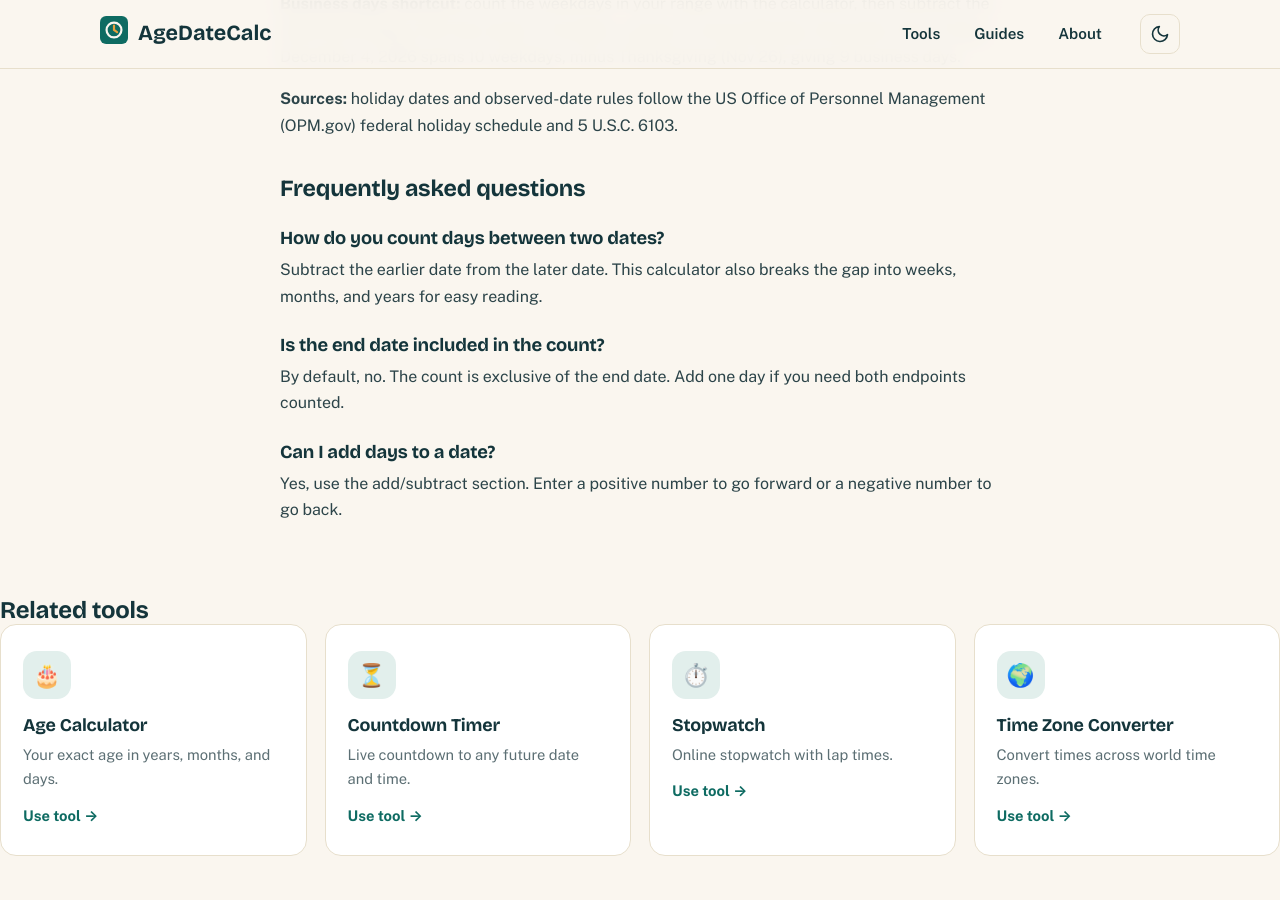
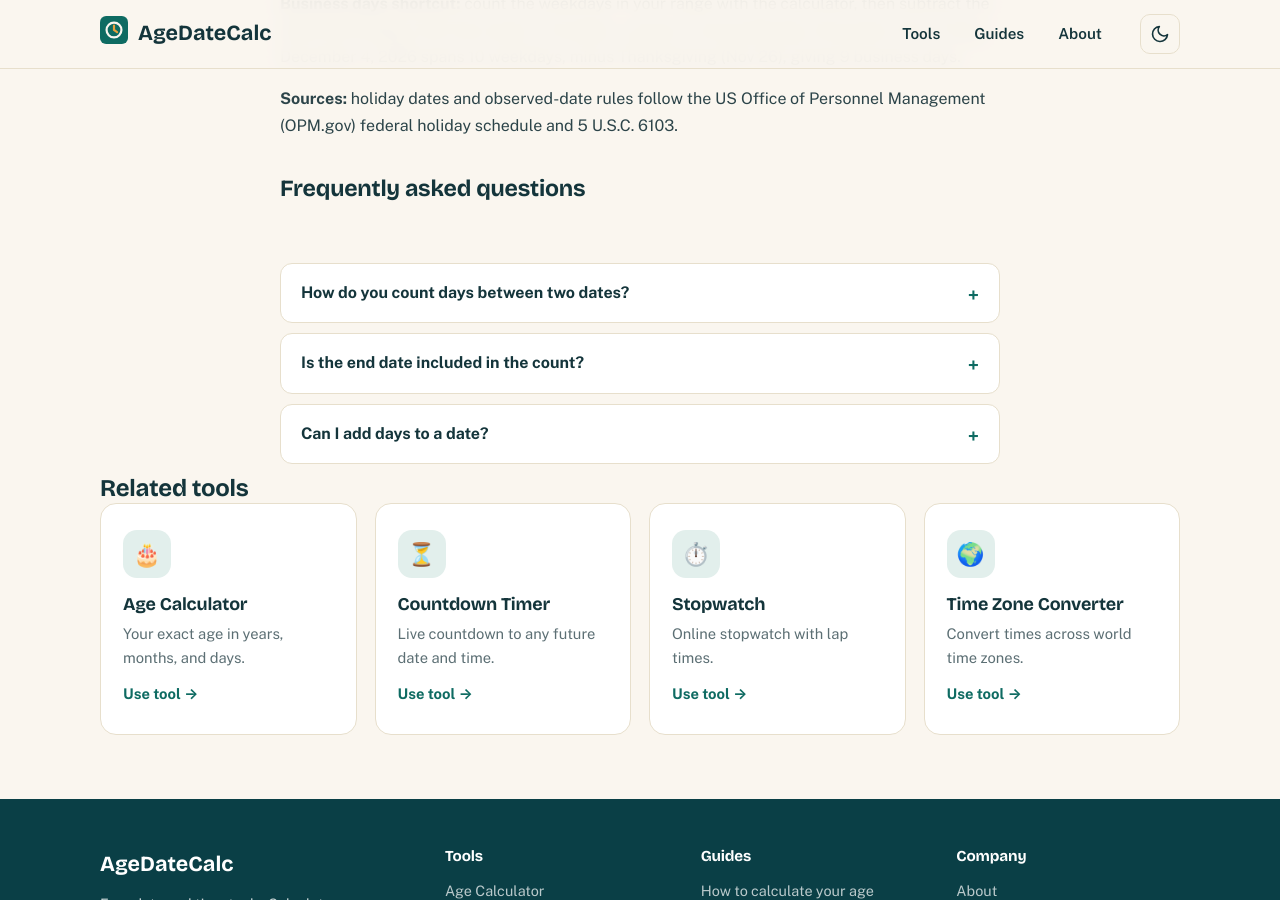
Before and after one commit to zaidmeo09-dhangal/agedatecalc, a Jekyll site: the page built from date-difference-calculator.md, in a window 1280 px wide and 900 px high, scrolled down 4217 px. Built offline with Jekyll 4.4.1, drawn with Linux system fonts in a browser that asks for light colours.

Commit message:
Design polish: FAQ accordions, related-tools spacing, blog archive, footer/nav updates

```diff
--- a/date-difference-calculator.md
+++ b/date-difference-calculator.md
@@ -183,22 +183,26 @@
 
 ## Frequently asked questions
 
-### How do you count days between two dates?
-
-Subtract the earlier date from the later date. This calculator also breaks the gap into weeks, months, and years for easy reading.
-
-### Is the end date included in the count?
-
-By default, no. The count is exclusive of the end date. Add one day if you need both endpoints counted.
-
-### Can I add days to a date?
-
-Yes, use the add/subtract section. Enter a positive number to go forward or a negative number to go back.
-
 </div>
 
-<h2 style="margin-top:8px">Related tools</h2>
-<div class="tools-grid">
+<div class="faq">
+<details>
+<summary>How do you count days between two dates?</summary>
+<p>Subtract the earlier date from the later date. This calculator also breaks the gap into weeks, months, and years for easy reading.</p>
+</details>
+<details>
+<summary>Is the end date included in the count?</summary>
+<p>By default, no. The count is exclusive of the end date. Add one day if you need both endpoints counted.</p>
+</details>
+<details>
+<summary>Can I add days to a date?</summary>
+<p>Yes, use the add/subtract section. Enter a positive number to go forward or a negative number to go back.</p>
+</details>
+</div>
+
+<div class="wrap">
+<h2>Related tools</h2>
+<div class="tools-grid tools-grid-4">
   <a class="tool-card" href="{{ '/age-calculator/' | relative_url }}">
     <div class="tool-icon">🎂</div>
     <h3>Age Calculator</h3>
@@ -223,6 +227,7 @@
     <p>Convert times across world time zones.</p>
     <span class="go">Use tool &rarr;</span>
   </a>
+</div>
 </div>
 
 <script>
```
